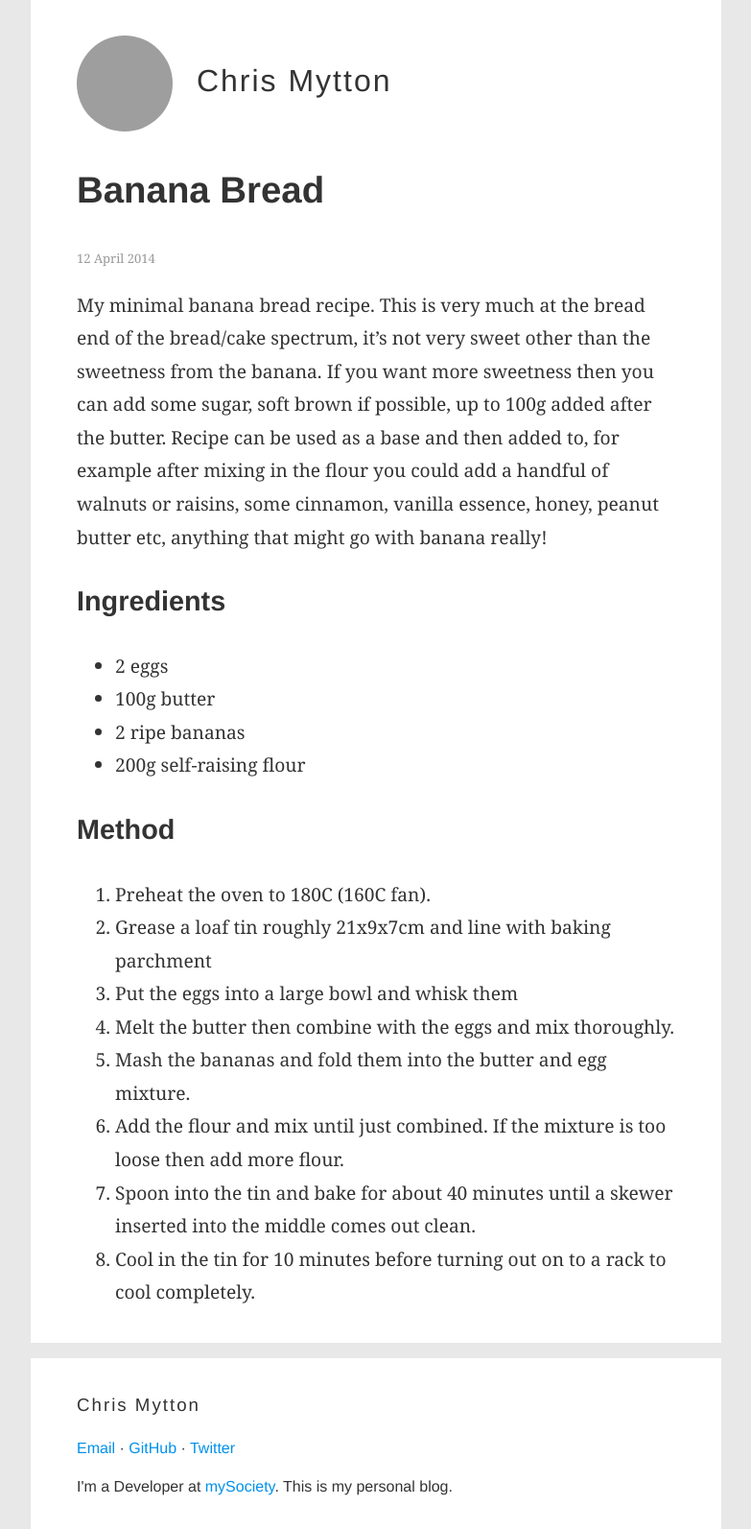
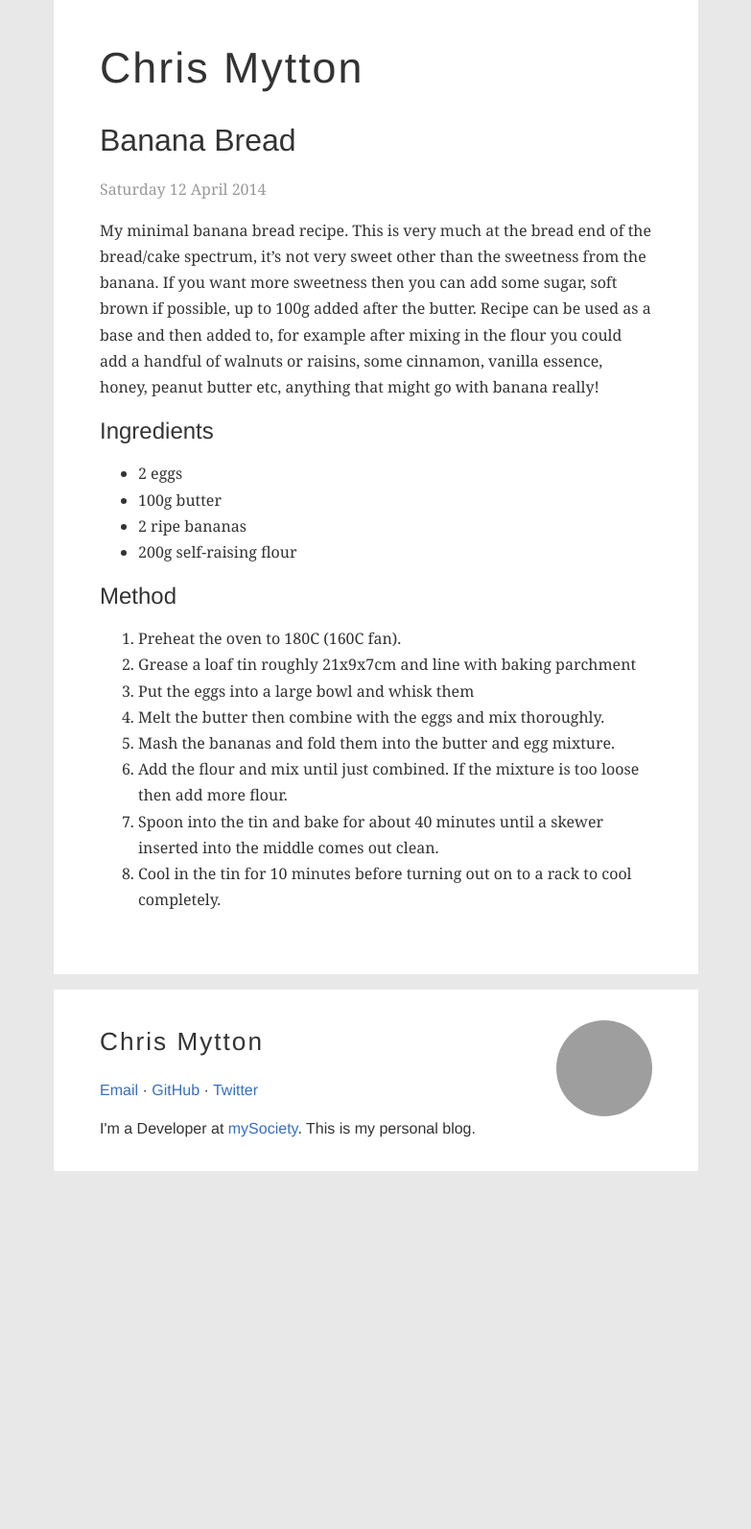
Before and after one commit to chrismytton/chrismytton.github.io, a Jekyll site: the page built from _posts/2014-04-12-banana-bread.markdown, in a window 1280 px wide. Shown: the whole page at 96% size, without its empty margins (248-1031 px from the left). Built offline with Jekyll 4.4.1, drawn with Linux system fonts in a browser that asks for light colours; after the commit the page ends 1220 px from its top, so only the background shows below that; grey boxes are pictures that could not be loaded.

Commit message:
Show full posts on the homepage

```diff
--- a/_config.yml
+++ b/_config.yml
@@ -16,6 +16,7 @@
   - jekyll-feed
   - jekyll-seo-tag
   - jekyll-avatar
+  - jekyll-paginate
 
 # Plugin settings
 feed:
@@ -26,3 +27,4 @@
   name: Chris Mytton
   twitter: chrismytton
 lang: en_GB
+paginate: 5
--- a/_layouts/default.html
+++ b/_layouts/default.html
@@ -18,7 +18,6 @@
     <div class="container">
       <header class="site-header">
         <h1>
-          {% avatar user=site.username size=100 %}
           <a class="logo" href="{{ "/" | relative_url }}">{{ site.title }}</a>
         </h1>
       </header>
@@ -29,7 +28,8 @@
     </div>
 
     <footer class="container site-footer">
-      <h3 class="logo">{{ site.title }}</h3>
+      <a href="{{ "/" | relative_url }}">{% avatar user=site.username size=100 %}</a>
+      <h3><a class="logo" href="{{ "/" | relative_url }}">{{ site.title }}</a></h3>
       <p>
         <a href="mailto:{{ site.email }}">Email</a> &middot;
         <a href="https://github.com/{{ site.username }}">GitHub</a> &middot;
--- a/_layouts/post.html
+++ b/_layouts/post.html
@@ -5,7 +5,7 @@
 
   <header class="post-header">
     <h1 class="post-title">{{ page.title }}</h1>
-    <p class="post-date">{{ page.date | date: "%-d %B %Y" }}{% if page.author %} • {{ page.author }}{% endif %}{% if page.meta %} • {{ page.meta }}{% endif %}</p>
+    <p class="post-date">{{ page.date | date: "%A %-d %B %Y" }}{% if page.author %} • {{ page.author }}{% endif %}{% if page.meta %} • {{ page.meta }}{% endif %}</p>
   </header>
 
   <div class="post-content">
--- a/_sass/_theme.scss
+++ b/_sass/_theme.scss
@@ -1,5 +1,5 @@
 $primary: #e8e8e8;
-$accent: #0091EA;
+$accent: rgb(55, 110, 194);
 $grey: #f5f9fb;
 $dark-grey: #333;
 $light-grey: #ccc;
@@ -41,7 +41,7 @@
 .container {
   line-height: 1.5;
   margin: 0 auto;
-  max-width: 39rem;
+  max-width: 36rem;
   padding: 1rem 3rem;
   @include narrow-screens {
     padding: 1rem;
@@ -85,7 +85,8 @@
 
 .avatar {
   border-radius: 50%;
-  margin-right: 1rem;
+  margin-top: 1rem;
+  float: right;
   @include narrow-screens {
     display: none;
   }
@@ -96,6 +97,7 @@
   font-weight: 300;
   letter-spacing: 0.125rem;
   text-decoration: none;
+  font-size: 1.4em;
 }
 
 pre, code {
@@ -116,20 +118,6 @@
   font-size: inherit;
 }
 
-.post-date {
-  font-size: small;
-  color: #999;
-}
-
-.post {
-  font-family: $body-text-font;
-  line-height: 1.8;
-  font-size: 1.2rem;
-  h1, h2, h3, h4, h5, h6 {
-    font-family: $font-stack;
-  }
-}
-
 blockquote {
   margin: 1.5em 0;
   border-left: 5px solid #ddd;
@@ -137,10 +125,31 @@
   color: #555;
 }
 
-.post-preview {
-  margin-bottom: 1rem;
-  border-bottom: 1px solid #eee;
-  p {
-    font-size: 0.9rem;
+.post-header {
+  .post-title {
+    font-weight: 500;
+    a {
+      color: $dark-grey;
+      &:hover {
+        color: $accent;
+        text-decoration: none;
+      }
+    }
   }
 }
+
+.post-date {
+  color: lighten($dark-grey, 40%);
+}
+
+.post {
+  font-family: $body-text-font;
+  line-height: 1.7;
+  margin-bottom: 3em;
+  h1, h2, h3, h4, h5, h6 {
+    font-family: $font-stack;
+    margin: 0.5em 0;
+    line-height: 1.3;
+    font-weight: 400;
+  }
+}
```
Also changed, not shown: index.html (+30 -6 lines).
